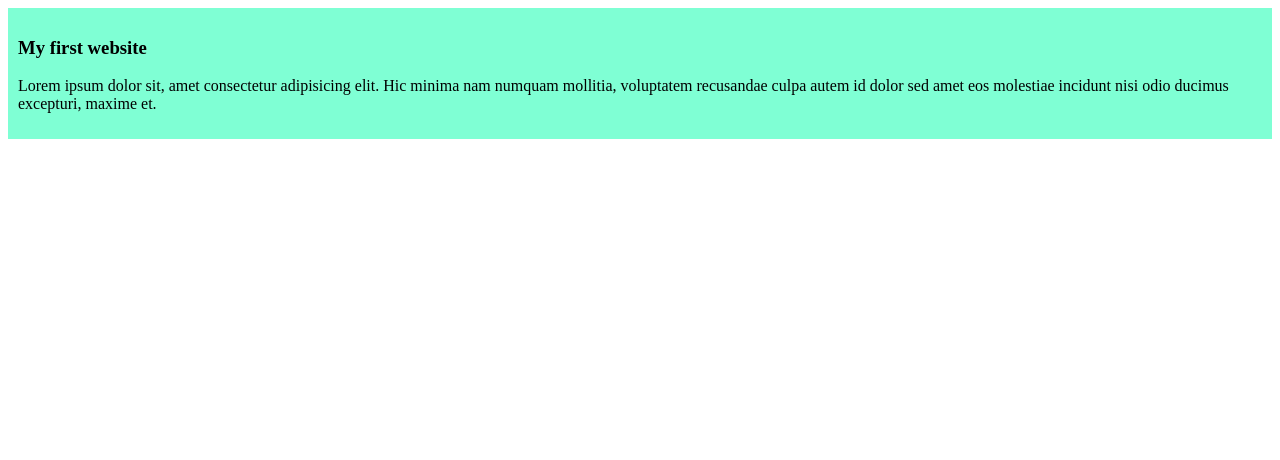
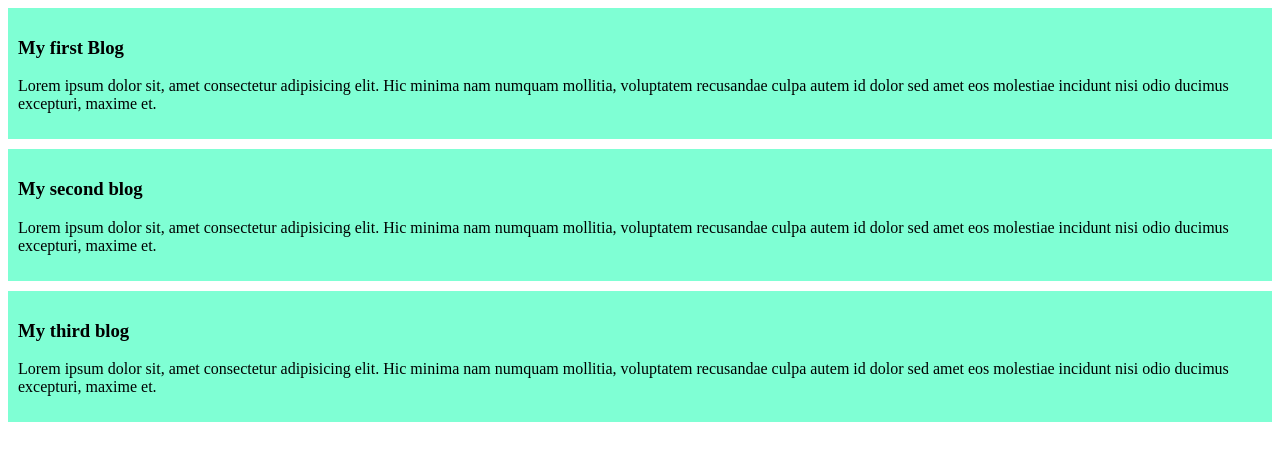
Before and after one commit to shajedul4D/my--shiba-website, a plain HTML site: page index.html in a window 1280 px wide. Drawn offline with Linux system fonts and the light colour scheme.

Commit message:
added the second and the third blog

```diff
--- a/index.html
+++ b/index.html
@@ -8,7 +8,15 @@
 </head>
 <body>
      <div>
-         <h3>My first website</h3>
+         <h3>My first Blog</h3>
+         <p>Lorem ipsum dolor sit, amet consectetur adipisicing elit. Hic minima nam numquam mollitia, voluptatem recusandae culpa autem id dolor sed amet eos molestiae incidunt nisi odio ducimus excepturi, maxime et.</p>
+     </div>
+     <div>
+         <h3>My second blog</h3>
+         <p>Lorem ipsum dolor sit, amet consectetur adipisicing elit. Hic minima nam numquam mollitia, voluptatem recusandae culpa autem id dolor sed amet eos molestiae incidunt nisi odio ducimus excepturi, maxime et.</p>
+     </div>
+     <div>
+         <h3>My third blog</h3>
          <p>Lorem ipsum dolor sit, amet consectetur adipisicing elit. Hic minima nam numquam mollitia, voluptatem recusandae culpa autem id dolor sed amet eos molestiae incidunt nisi odio ducimus excepturi, maxime et.</p>
      </div>
 </body>
--- a/styles/blog.css
+++ b/styles/blog.css
@@ -1,4 +1,5 @@
 div{
     background-color: aquamarine;
     padding: 10px;
+    margin-bottom: 10px;
 }
```
